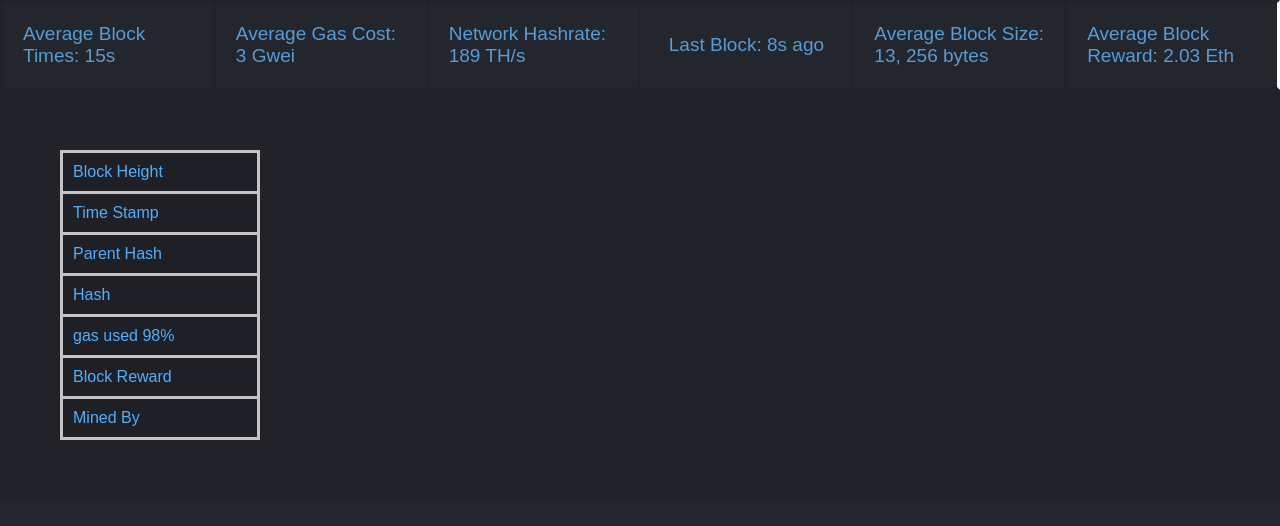
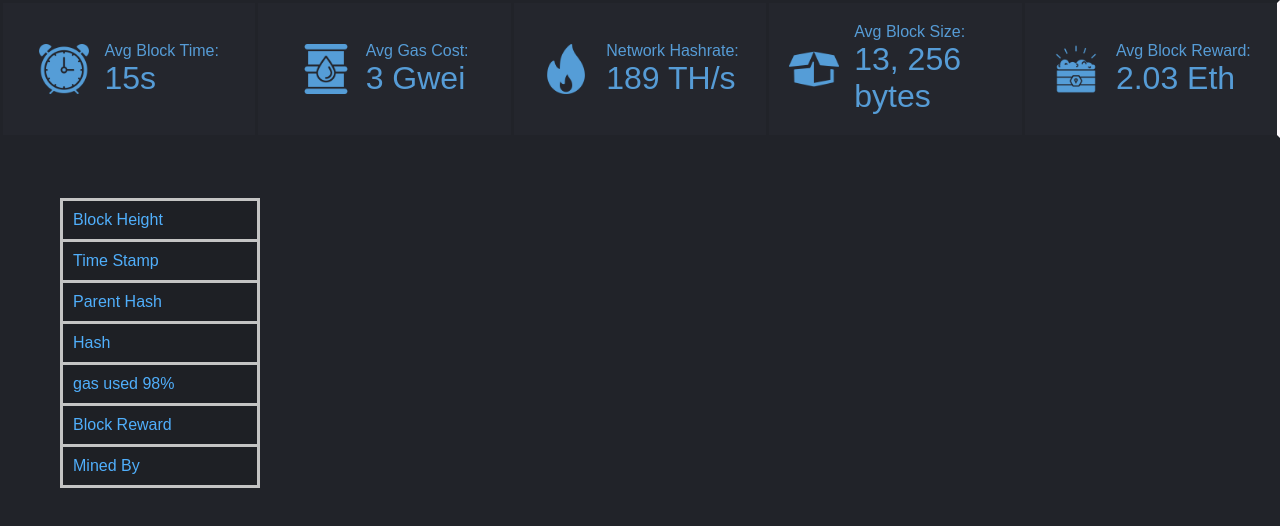
Before and after one commit to Wesley-Arrington/EtherStats, a website: page index.html in a window 1280 px wide. Drawn offline with Linux system fonts and the light colour scheme.

Commit message:
improved styling

```diff
--- a/avg-network-stats.css
+++ b/avg-network-stats.css
@@ -18,3 +18,15 @@
 #avg-network-stats-item-last-item {
   border-right: 3px solid #FFFBFE;
 }
+
+.avg-network-stats-item-image {
+  width: 50px;
+}
+
+.avg-network-stats-item-info {
+  padding-left: 15px;
+}
+
+.avg-network-stats-item-info-data {
+  font-size: 32px;
+}
--- a/index.html
+++ b/index.html
@@ -15,27 +15,43 @@
 <body>
     <div class="avg-network-stats">
         <div class="avg-network-stats-item">
-            <h3>Average Block Times: 15s</h3>
+            <img src="./alarm-clock.png" class="avg-network-stats-item-image">
+            <div class="avg-network-stats-item-info">
+                <h4 class="avg-network-stats-item-info-title">Avg Block Time:</h4>
+                <h2 class="avg-network-stats-item-info-data">15s</h2>
+            </div>
         </div>
 
         <div class="avg-network-stats-item">
-            <h3>Average Gas Cost: 3 Gwei</h3>
+            <img src="./barrel.png" class="avg-network-stats-item-image">
+            <div class="avg-network-stats-item-info">
+                <h4 class="avg-network-stats-item-title">Avg Gas Cost:</h4>
+                <h2 class="avg-network-stats-item-info-data">3 Gwei</h2>
+            </div>
         </div>
 
         <div class="avg-network-stats-item">
-            <h3> Network Hashrate: 189 TH/s</h3>
+            <img src="./fire.png" class="avg-network-stats-item-image">
+            <div class="avg-network-stats-item-info">
+                <h4 class="avg-network-stats-item-title"> Network Hashrate:</h4>
+                <h2 class="avg-network-stats-item-info-data">189 TH/s</h2>
+            </div>
         </div>
 
         <div class="avg-network-stats-item">
-            <h3>Last Block: 8s ago</h3>
-        </div>
-
-        <div class="avg-network-stats-item">
-            <h3>Average Block Size: 13, 256 bytes</h3>
+            <img src="./box.png" class="avg-network-stats-item-image">
+            <div class="avg-network-stats-item-info">
+                <h4 class="avg-network-stats-item-title">Avg Block Size: </h4>
+                <h2 class="avg-network-stats-item-info-data">13, 256 bytes</h2>
+            </div>
         </div>
 
         <div class="avg-network-stats-item" id="avg-network-stats-item-last-item">
-            <h3>Average Block Reward: 2.03 Eth</h3>
+            <img src="./treasure.png" class="avg-network-stats-item-image">
+            <div class="avg-network-stats-item-info">
+                <h4 class="avg-network-stats-item-title">Avg Block Reward:</h4>
+                <h2 class="avg-network-stats-item-info-data">2.03 Eth</h2>
+            </div>
         </div>
     </div>
 
```
Also changed, not shown: alarm-clock.png (added), barrel.png (added), box.png (added), fire.png (added), treasure.png (added).
